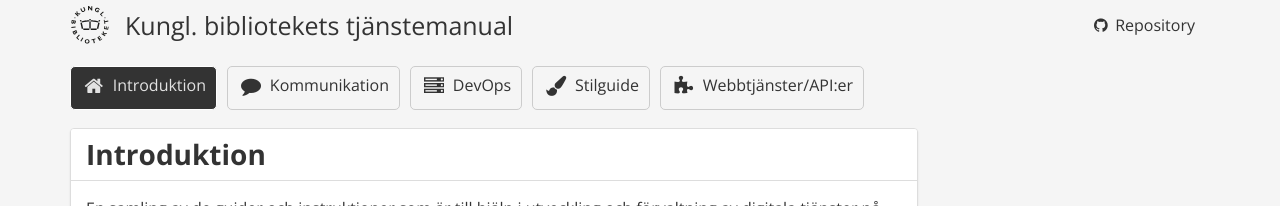
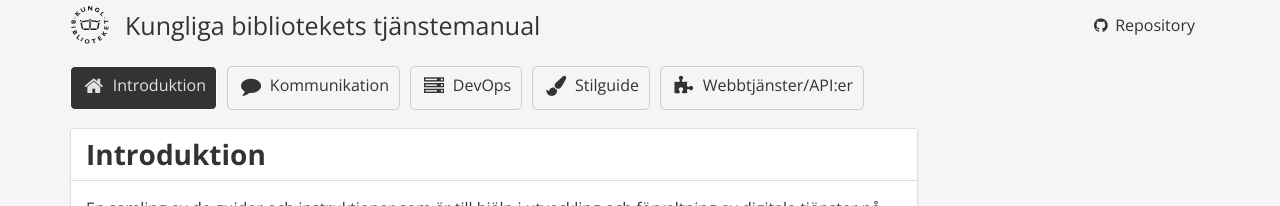
Before and after one commit to Kungbib/service-manual, a Jekyll site: the page built from index.html, in a window 1280 px wide. Shown: the top 206 px of the page. Built offline with Jekyll 4.4.1, drawn with Linux system fonts in a browser that asks for light colours; nearby versions of some CDN libraries.

Commit message:
Update _config.yml

```diff
--- a/_config.yml
+++ b/_config.yml
@@ -1,7 +1,7 @@
 # Site settings
-title: Kungl. bibliotekets tjänstemanual
+title: Kungliga bibliotekets tjänstemanual
 description: > # this means to ignore newlines until "baseurl:"
-  Manual för tjänsteutveckling hos Kungl. Biblioteket
+  Manual för tjänsteutveckling hos Kungliga Biblioteket
 baseurl: "/service-manual" # the subpath of your site, e.g. /blog/
 url: "http://kungbib.github.io" # the base hostname & protocol for your site
 github_username:  kungbib
```
